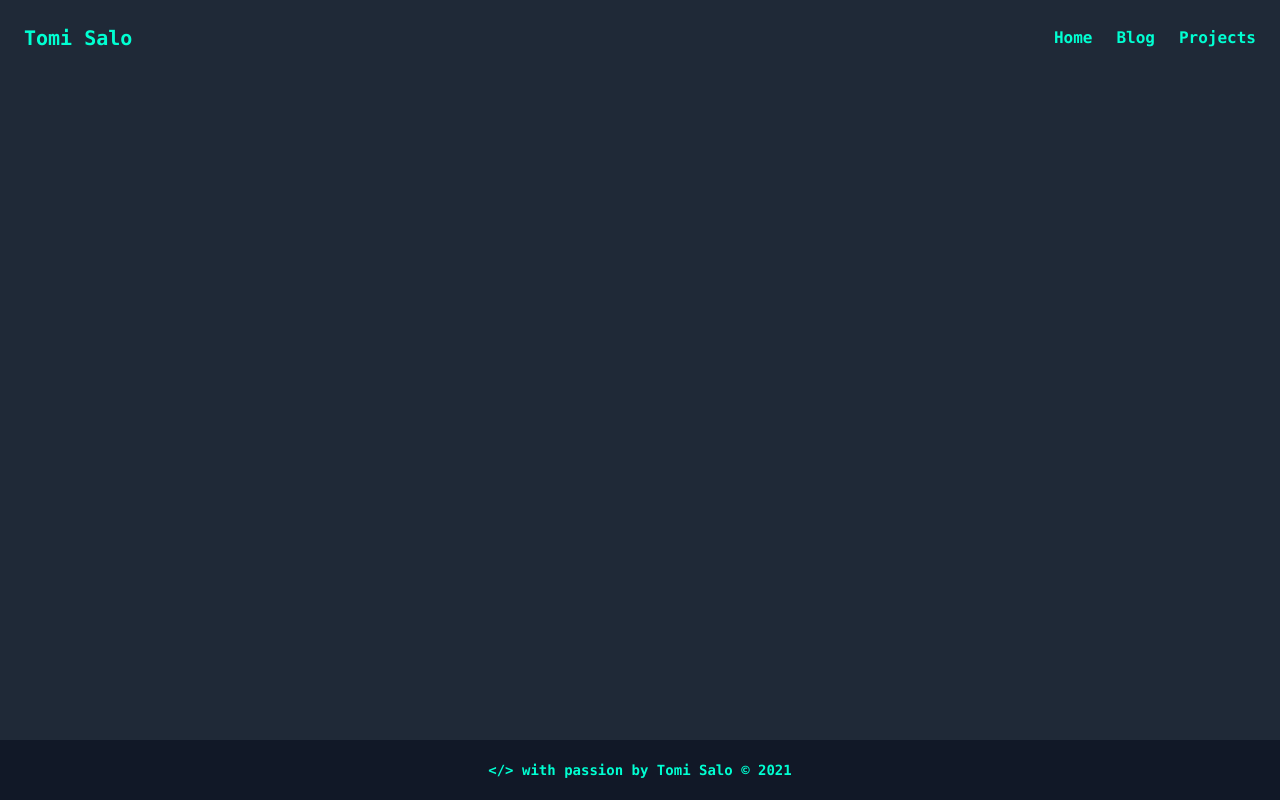
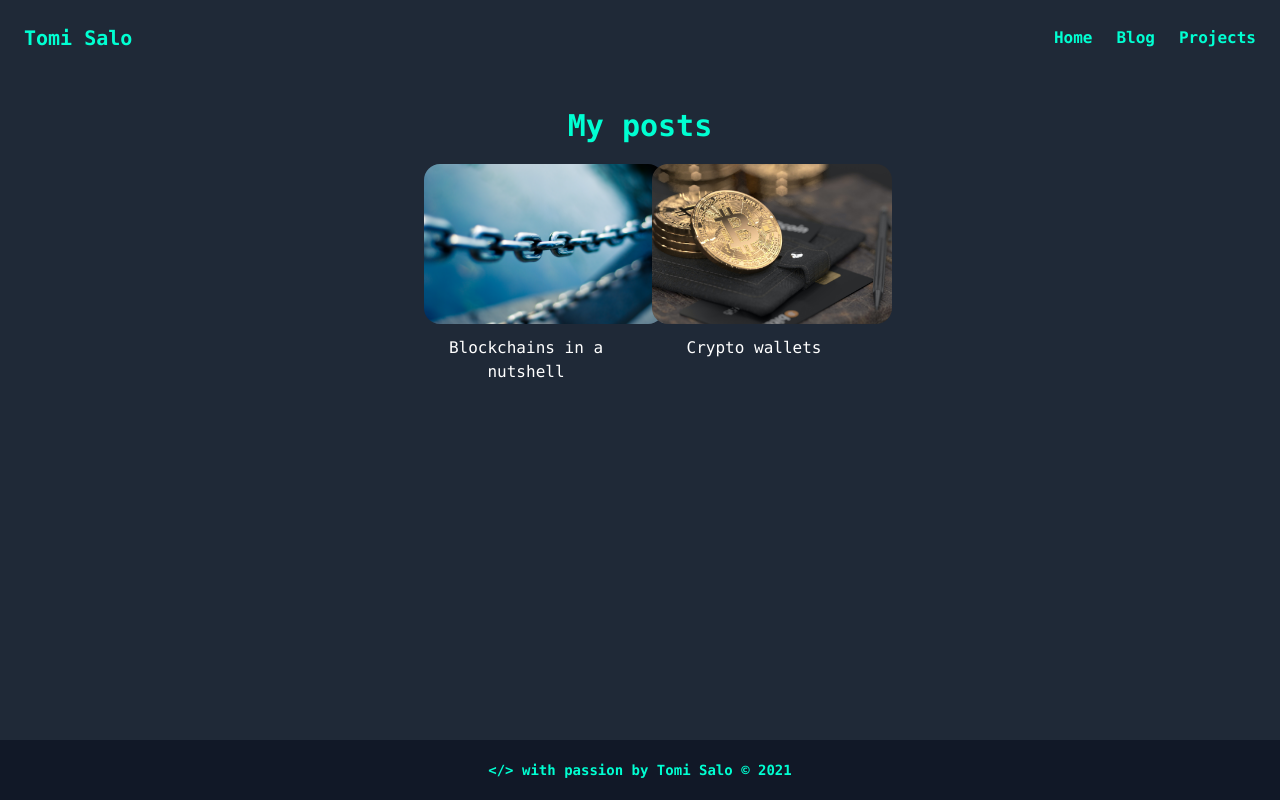
Before and after one commit to Eezi/portfolio-2.0, a React (Vite) app: page /blog in a window 1280 px wide. Built offline with nearby package versions, Linux system fonts and the light colour scheme.

Commit message:
Added blogs page for site

```diff
--- a/src/App.tsx
+++ b/src/App.tsx
@@ -6,6 +6,7 @@ import {
 } from "react-transition-group";
 import Home from './pages/Home';
 import Projects from './pages/Projects';
+import Blogs from './pages/Blogs';
 import Header from './components/Navigation';
 import Footer from './components/Footer';
 import './styles/output.css'
@@ -32,6 +33,7 @@ const App: FC = (): ReactElement => {
       <Switch>
         <Route exact path="/" component={Home} />
         <Route exact path="/projects" component={Projects} />
+        <Route exact path="/blog" component={Blogs} />
       </Switch>
       </CSSTransition>
       </TransitionGroup>
--- a/src/TextContent/texts.ts
+++ b/src/TextContent/texts.ts
@@ -1,5 +1,7 @@
 import pathfinder from '../assets/pathfinderGif.gif';
 import eCommerce from '../assets/techshop.png';
+import wallet from '../assets/wallet.jpg';
+import chain from '../assets/chain.jpg.jpeg';
 
 export const pathDescription = `
     This path visualizer app has been made by using vue.js and the Dijkstra’s algorithm.
@@ -26,3 +28,16 @@ export const projectsContent = [
         url: 'https://shoptechapp.herokuapp.com'
     }
 ];
+
+export const blogs = [
+  {
+    title: 'Blockchains in a nutshell',
+    imgPath: chain,
+    url: 'https://tomias.hashnode.dev/blockchains-in-a-nutshell'
+  },
+  {
+    title: 'Crypto wallets',
+    imgPath: wallet,
+    url: 'https://tomias.hashnode.dev/crypto-wallets'
+  },
+]
--- a/src/components/About/index.tsx
+++ b/src/components/About/index.tsx
@@ -19,8 +19,10 @@ const YearPart: FC<Props> = ({ text, year, isLast }) => {
 
 const Bio = () => {
   return (
-    <div className="mt-10 w-96 container">
-        <h5 className="text-xl mb-5 header">About</h5>
+    <div className="mt-10 max-w-xs container">
+        <div className="mb-3">
+          <h5 className="text-xl header">About</h5>
+        </div>
         <p>
           Im full-stack developer with passion to solve real life problems with code and enjoying to design simple and beatiful UIs. In my free time my biggest passion is climbing.
         </p>
--- a/src/components/About/styles.css
+++ b/src/components/About/styles.css
@@ -5,7 +5,6 @@
 
 .header {
   display: inline;
-  margin-bottom: 2rem;
   border-bottom: 1px solid #fff;
 }
 .yearDiv {
--- a/src/components/Bio/index.tsx
+++ b/src/components/Bio/index.tsx
@@ -11,7 +11,7 @@ const YearPart: FC<Props> = ({ text, year, isLast }) => {
   const clas = isLast ? 'mb-6' : 'yearDiv mb-6';
   return (
   <div className={clas}>
-    <span className="font-extrabold mr-2">{year}</span>
+    <span className="font-black mr-2">{year}</span>
     <span>{text}</span>
   </div>
   )
@@ -19,8 +19,10 @@ const YearPart: FC<Props> = ({ text, year, isLast }) => {
 
 const Bio = () => {
   return (
-    <div className="mt-10 w-96 container">
-        <h5 className="text-xl mb-5 header">Bio</h5>
+    <div className="mt-3 max-w-xs container">
+        <div className="mb-3">
+          <h5 className="text-xl mb-5 header">Bio</h5>
+        </div>
         <YearPart text="Born in Helsinki, Finland" year="1996" />
         <YearPart text="Started working at Siemens Healthineers." year="2019" />
         <YearPart text="Completed Informaton Technology, Bachelor’s Degree from Metropolia University of Applied." year="2020" />
--- a/src/components/Bio/styles.css
+++ b/src/components/Bio/styles.css
@@ -1,6 +1,7 @@
 .container {
   color: #fff;
   font-weight: normal;
+  padding-bottom: 5rem;
 }
 
 .header {
--- a/src/components/Card/index.tsx
+++ b/src/components/Card/index.tsx
@@ -8,11 +8,11 @@ interface CardProps {
   }
 
 const Card: FC<CardProps> = ({ title, description, imgPath, url }) => (
-        <div className="bg-gray-900 rounded-lg min-w-50px max-w-xs mb-5 mx-4">
+        <div style={{ position: 'relative' }} className="bg-gray-900 rounded-lg max-w-xs mb-5 mx-4">
             <img src={imgPath} alt=""
                 className="w-full z-0 h-48 transition duration-300 rounded-t-lg sm:h-56 opacity-80 hover:opacity-100" />
 
-            <div className="px-4 py-4 mb-6 h-60 text-center">
+            <div className="px-4 pt-4 pb-9 mb-6 text-center">
                 <div className="mb-2 text-2xl font-bold text-purple-600 uppercase">{title}</div>
                 <span className="text-sm">
                     {description}
@@ -20,8 +20,9 @@ const Card: FC<CardProps> = ({ title, description, imgPath, url }) => (
             </div>
             <a
             target="_blank"
+            style={{ position: 'absolute', bottom: 0, width: '100%' }}
             href={url}
-            className="w-100 block py-3 text-center text-lg font-extrabold text-gray-50 transition duration-300 bg-purple-600 rounded-b-lg hover:bg-purple-700">
+            className="w-100 block py-3 mt-3 text-center text-lg font-extrabold text-gray-50 transition duration-300 bg-purple-600 rounded-b-lg hover:bg-purple-700">
             VIEW
             PROJECT</a>
         </div>
--- /dev/null
+++ b/src/components/Post/index.tsx
@@ -0,0 +1,30 @@
+import React, { FC } from 'react'
+import './styles.css';
+
+interface Props {
+  title: string
+  url: string
+  imgPath: string
+}
+
+const Post: FC<Props> = ({ title, url, imgPath }) => {
+  const imgStyles = {
+    backgroundImage: `url(${imgPath})`
+  }
+  const titleStyles = {
+    color: '#fff',
+    fontWeight: 'normal'
+  }
+
+  const handleImgClick = () => {
+    window.open(url);
+  }
+  return (
+    <div>
+      <div style={imgStyles} onClick={handleImgClick} className="imgDiv bg-cover bg-center h-40 w-60 rounded-2xl hover:cursor-pointer"/>
+      <h6 style={titleStyles} className="text-center mt-3">{title}</h6>
+    </div>
+  );
+};
+
+export default Post;
--- /dev/null
+++ b/src/components/Post/styles.css
@@ -0,0 +1,9 @@
+.imgDiv {
+  transition: all 0.3s;
+  overflow: hidden;
+}
+
+.imgDiv:hover {
+  cursor: pointer;
+  transform: scale(1.1);
+}
--- a/src/index.css
+++ b/src/index.css
@@ -1,4 +1,5 @@
 body {
+  box-sizing: border-box;
   margin: 0;
   font-family: -apple-system, BlinkMacSystemFont, 'Segoe UI', 'Roboto', 'Oxygen',
     'Ubuntu', 'Cantarell', 'Fira Sans', 'Droid Sans', 'Helvetica Neue',
--- /dev/null
+++ b/src/pages/Blogs/index.tsx
@@ -0,0 +1,17 @@
+import React, { FC, ReactElement } from 'react'
+import Post from '../../components/Post';
+import { blogs } from '../../TextContent/texts';
+
+const Projects: FC<{}> = ():ReactElement => {
+    return (
+    <div className="mb-20 mx-auto w-1/2">
+    <h3 className="text-center mb-5 md:text-3xl text-xl">My posts</h3>
+    <div className="grid grid-cols-1 md:grid-cols-2 gap-6 content-center">
+        {blogs.map((post) => (
+         <Post key={post.title} {...post} />
+        ))}
+    </div>
+    </div>
+    );
+}
+export default Projects;
```
Also changed, not shown: src/assets/chain.jpg.jpeg (added), src/assets/wallet.jpg (added).
